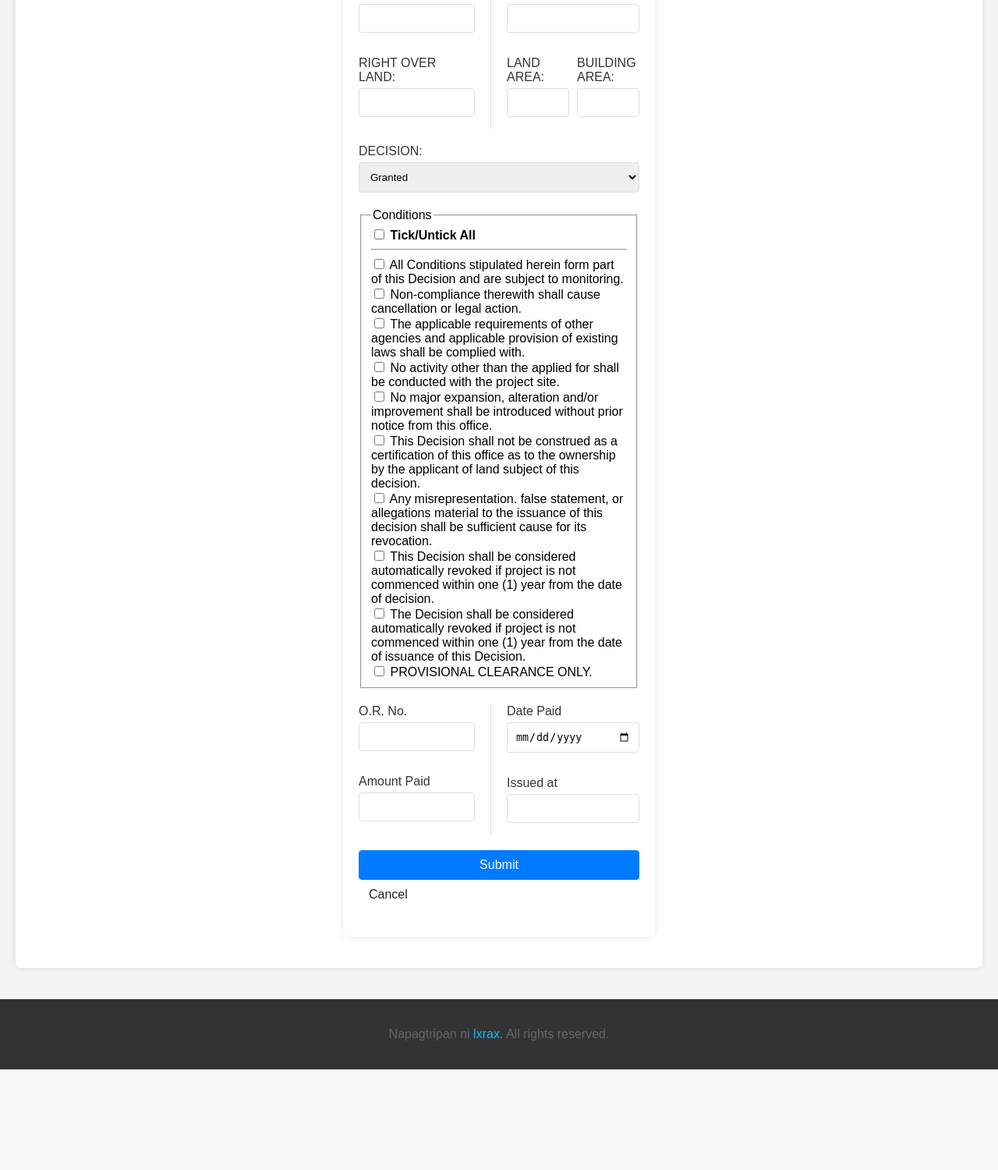
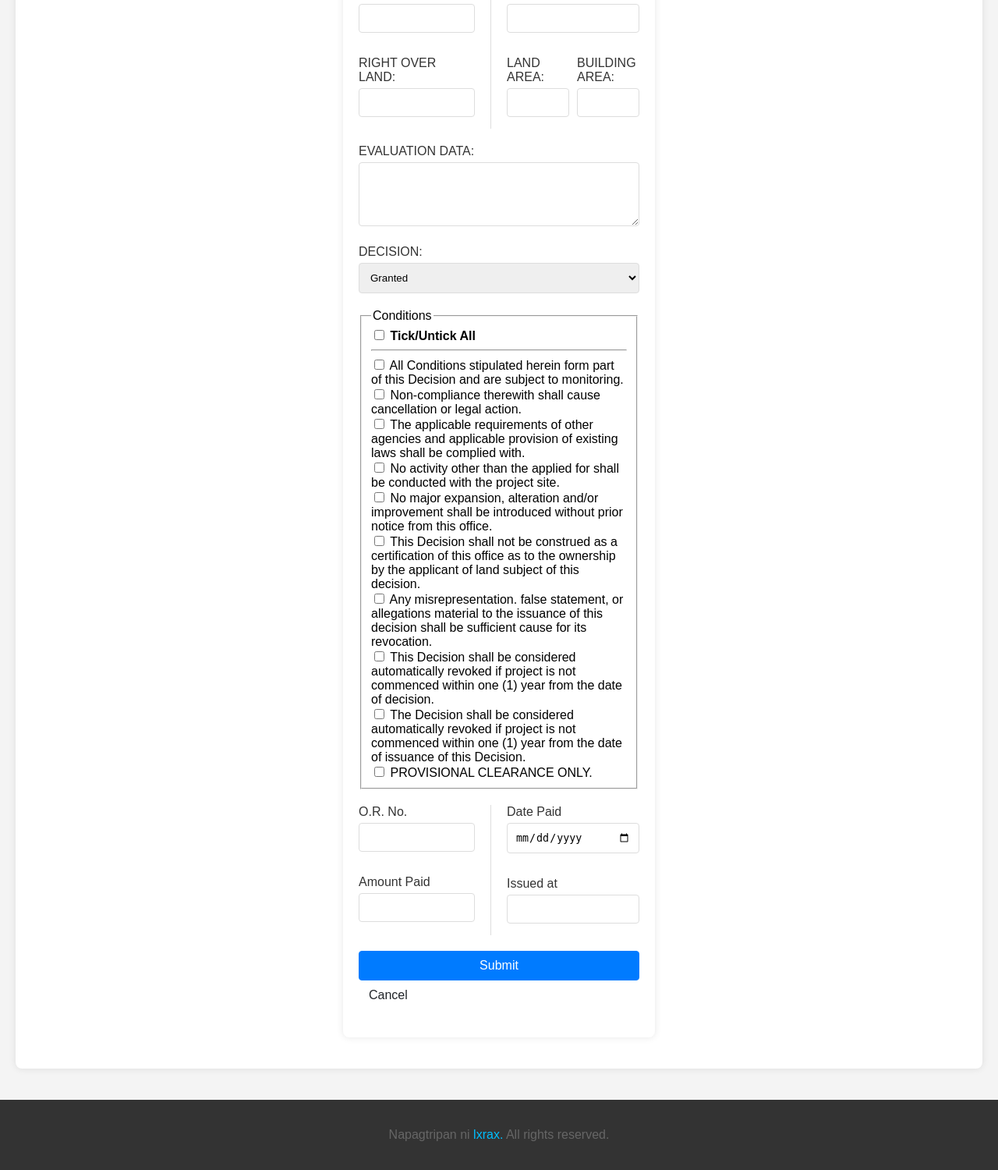
Before and after one commit to lxrax/enoz, a PHP site: page /add_locational.php in a window 1280 px wide. Shown: the part 641-2141 px from the top of the page at 78% size. Before the commit the page ends 2012 px from the top, so only its background shows below. Run offline with PHP 8.4, Linux system fonts and the light colour scheme; a user stored in the database is signed in; data comes from the database, SQL or seed files in the repository.

Commit message:
I am adding an evaluation data field to locational clearances.

```diff
--- /dev/null
+++ b/zone-php-user-admin-ui/add_evaluation_data_to_locational.sql
@@ -0,0 +1,2 @@
+ALTER TABLE `locational_clearances`
+ADD COLUMN `evaluation_data` TEXT(1000) NULL DEFAULT NULL AFTER `building_area`;
--- a/zone-php-user-admin-ui/add_locational.php
+++ b/zone-php-user-admin-ui/add_locational.php
@@ -86,20 +86,21 @@ if ($_SERVER["REQUEST_METHOD"] == "POST") {
         $expiration_date = $expiration_date_obj->format('Y-m-d');
 
         $applicant_address = trim($_POST['applicant_address']);
+        $evaluation_data = trim($_POST['evaluation_data']);
         $sql = "INSERT INTO locational_clearances (
                     applicant_name, applicant_address, developer_name, developer_address, project_location, date_filed, expiration_date, clearance_number,
-                    project_name, right_over_land, land_area, building_area, decision,
+                    project_name, right_over_land, land_area, building_area, evaluation_data, decision,
                     or_number, amount_paid, date_paid, issued_at, encoded_by_user_id,
                     condition1_monitoring, condition2_non_compliance, condition3_other_agencies,
                     condition4_activity_applied_for, condition5_no_major_expansion,
                     condition6_not_cert_ownership, condition7_misrepresentation, condition8_commencement_period,
                     condition9_revoked, condition10_provisional
-                ) VALUES (?, ?, ?, ?, ?, ?, ?, ?, ?, ?, ?, ?, ?, ?, ?, ?, ?, ?, ?, ?, ?, ?, ?, ?, ?, ?, ?, ?)";
+                ) VALUES (?, ?, ?, ?, ?, ?, ?, ?, ?, ?, ?, ?, ?, ?, ?, ?, ?, ?, ?, ?, ?, ?, ?, ?, ?, ?, ?, ?, ?)";
 
         if ($stmt = mysqli_prepare($link, $sql)) {
-            mysqli_stmt_bind_param($stmt, "sssssssssssssdssiiiiiiiiiii",
+            mysqli_stmt_bind_param($stmt, "ssssssssssssssdssiiiiiiiiiii",
                 $applicant_name, $applicant_address, $developer_name, $developer_address, $project_location, $date_filed, $expiration_date, $clearance_number,
-                $project_name, $right_over_land, $land_area, $building_area, $decision,
+                $project_name, $right_over_land, $land_area, $building_area, $evaluation_data, $decision,
                 $or_number, $amount_paid, $date_paid, $issued_at, $encoded_by_user_id,
                 $conditions['condition1'], $conditions['condition2'], $conditions['condition3'], $conditions['condition4'],
                 $conditions['condition5'], $conditions['condition6'],
@@ -218,6 +219,11 @@ $condition_texts = [
         </div>
 
         <div class="form-group full-width" style="margin-top:20px;">
+            <label>EVALUATION DATA:</label>
+            <textarea name="evaluation_data" class="form-control" rows="4" maxlength="1000"></textarea>
+        </div>
+
+        <div class="form-group full-width" style="margin-top:20px;">
             <label>DECISION:</label>
             <select name="decision" class="form-control">
                 <option value="Granted">Granted</option>
--- a/zone-php-user-admin-ui/print_locational.php
+++ b/zone-php-user-admin-ui/print_locational.php
@@ -125,6 +125,10 @@ $condition_texts = [
         </div>
 
         <div class="decision-text">
+            <strong>EVALUATION:</strong> <?php echo nl2br(htmlspecialchars($permit['evaluation_data'])); ?>
+        </div>
+
+        <div class="decision-text">
             <strong>DECISION:</strong> <?php echo nl2br(htmlspecialchars($permit['decision'])); ?>
         </div>
 
--- a/zone-php-user-admin-ui/view_locational.php
+++ b/zone-php-user-admin-ui/view_locational.php
@@ -137,6 +137,11 @@ $is_admin_view_lc = isset($_SESSION["is_admin"]) && $_SESSION["is_admin"] === tr
     </div>
 
     <div class="detail-item full-width-grid" style="margin-top:20px;">
+        <strong>Evaluation Data:</strong>
+        <div><?php echo nl2br(htmlspecialchars($clearance['evaluation_data'] ?: 'N/A')); ?></div>
+    </div>
+
+    <div class="detail-item full-width-grid" style="margin-top:20px;">
         <strong>Conditions:</strong>
         <ul class="conditions-view-list">
             <?php for($i = 1; $i <= 8; $i++): ?>
```
Also changed, not shown: zone-php-user-admin-ui/edit_locational.php (+10 -3 lines).
